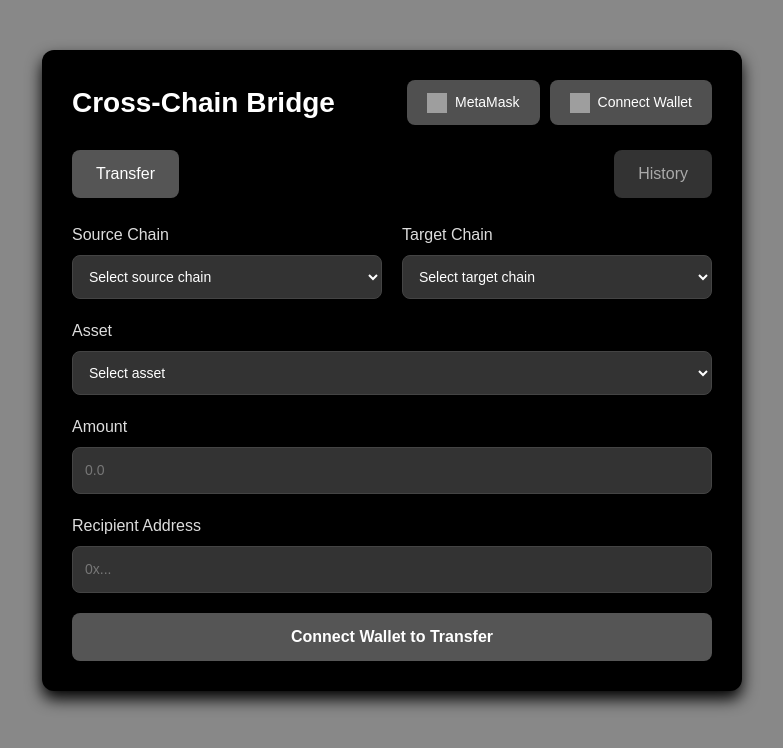
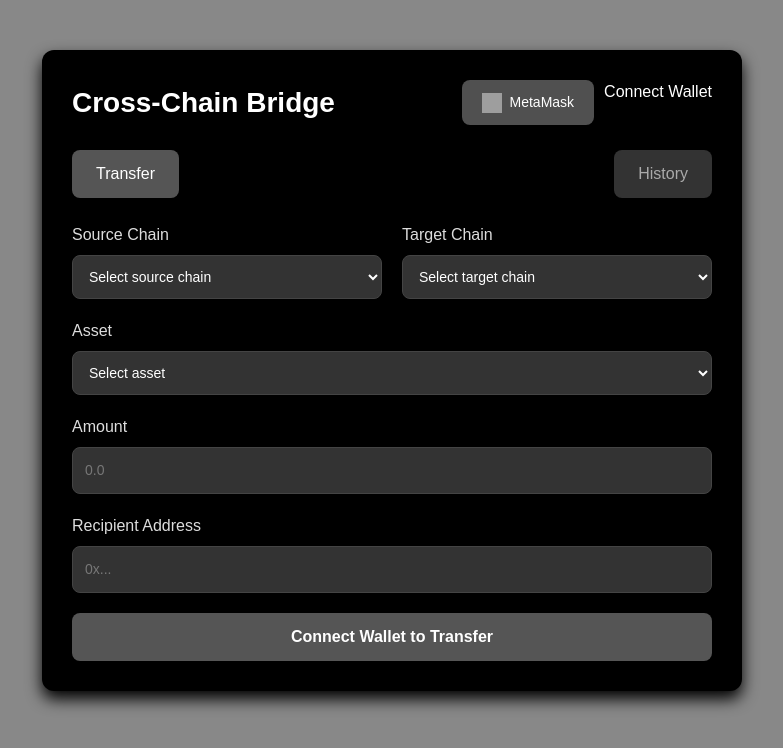
Before and after one commit to itshivams/Cross-Chain-Bridge, a Next.js app in the folder frontend/: page / in a window 1280 px wide. Shown: the top 748 px of the page, without its empty margins (248-1031 px from the left). Built offline with nearby package versions, Linux system fonts and the light colour scheme; grey boxes are pictures that could not be loaded.

Commit message:
change in frontend

```diff
--- a/frontend/src/components/TransferForm.tsx
+++ b/frontend/src/components/TransferForm.tsx
@@ -59,13 +59,8 @@ export default function TransferForm() {
             />
             MetaMask
           </button>
-          <button type="button" className={styles.walletButton}>
-            <img
-              src="https://images.seeklogo.com/logo-png/43/1/walletconnect-logo-png_seeklogo-430923.png?v=1957907400795823728"
-              alt="WalletConnect"
-            />
-            <WalletConnector />
-          </button>
+
+          <WalletConnector />
         </div>
       </div>
 
```
